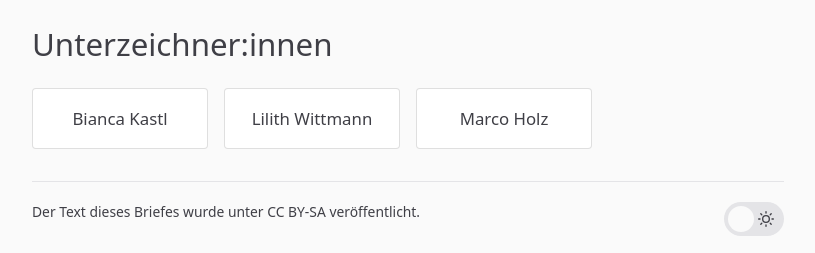
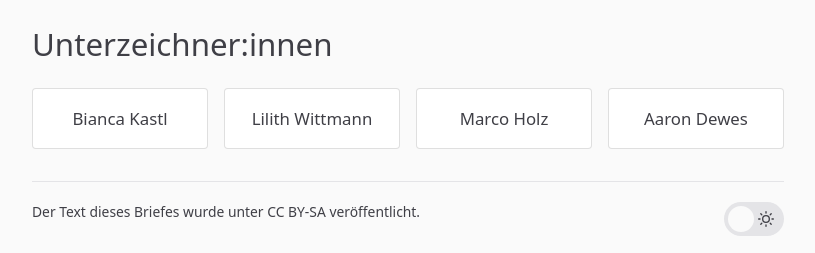
Before and after one commit to itrich/vsh-bleibt, a Jekyll site: the page built from OFFENERBRIEF.md, in a window 1280 px wide and 900 px high, scrolled down 2381 px. Shown: the part 644-897 px from the top of the window, without its empty margins (232-1047 px from the left). Built offline with Jekyll 4.4.1, drawn with Linux system fonts in a browser that asks for light colours.

Commit message:
Add signature: Aaron Dewes

```diff
--- a/_data/signees.yml
+++ b/_data/signees.yml
@@ -1,3 +1,4 @@
 - name: Bianca Kastl
 - name: Lilith Wittmann
 - name: Marco Holz
+- name: Aaron Dewes
```
